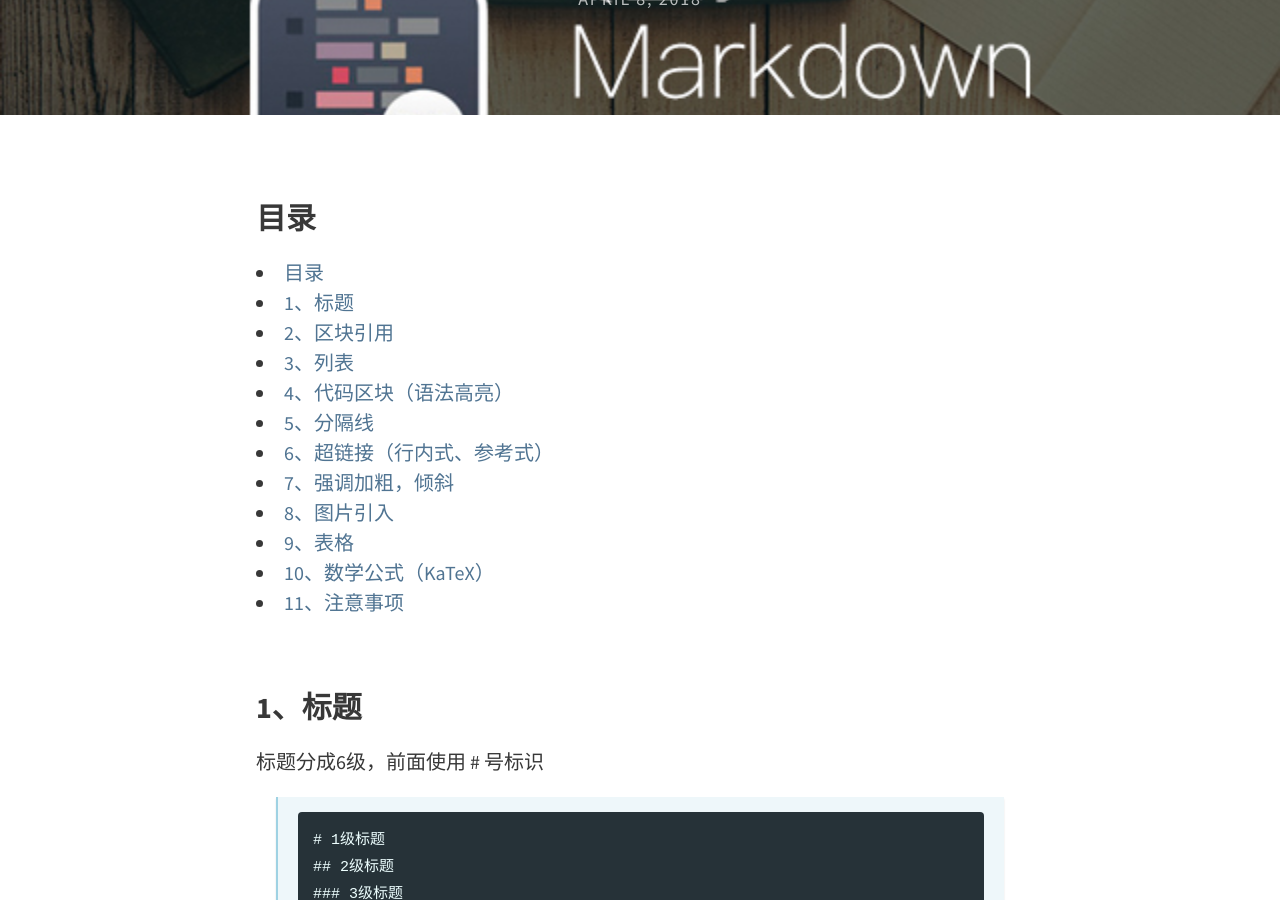
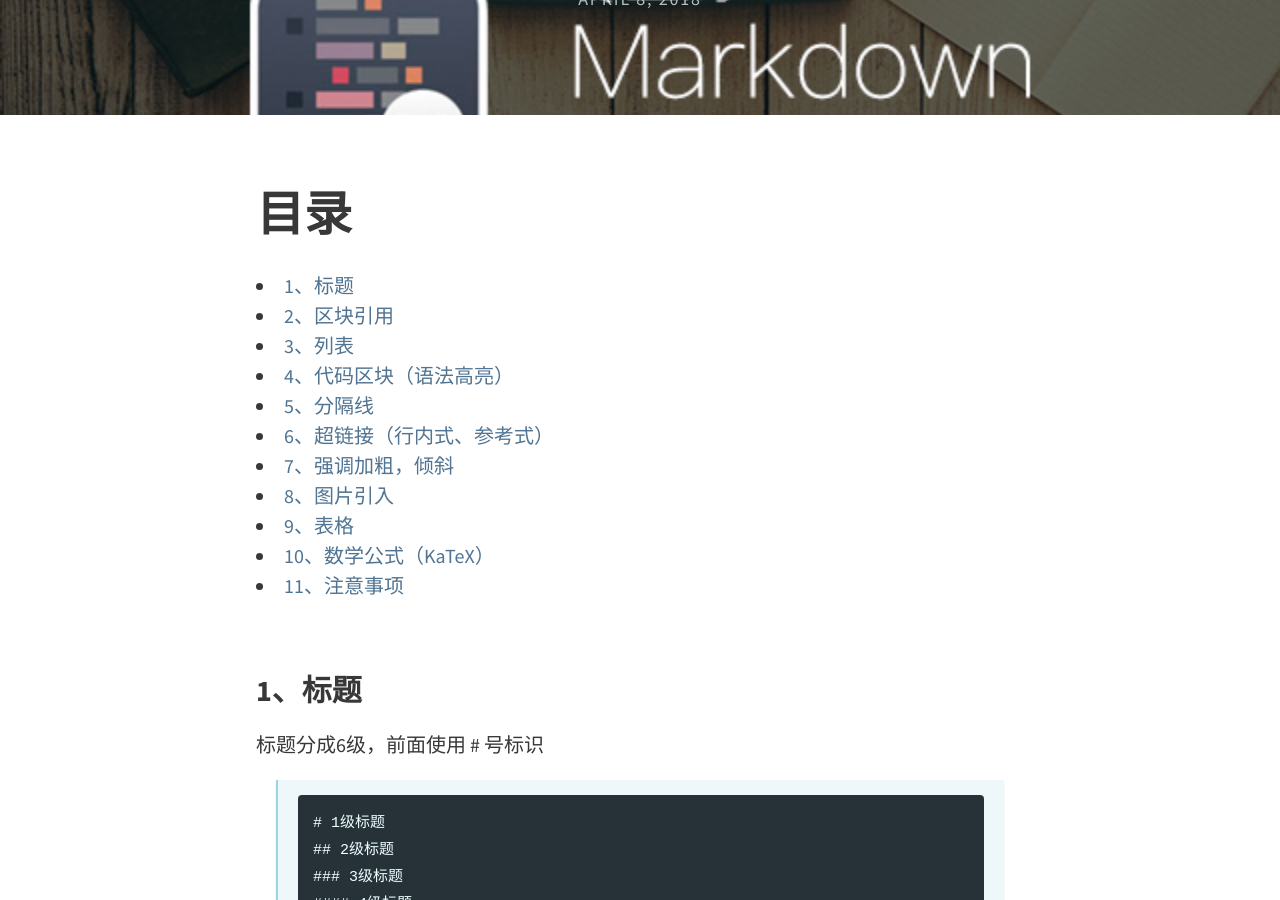
Before and after one commit to TaikangCleverBoy/TaikangCleverBoy.github.io, a Jekyll site: the page built from _posts/2018-04-08-markdown-learning.md, in a window 1280 px wide and 900 px high, scrolled down 306 px. Built offline with Jekyll 4.4.1, drawn with Linux system fonts in a browser that asks for light colours.

Commit message:
markdown 最终版，添加目录

```diff
--- a/_posts/2018-04-08-markdown-learning.md
+++ b/_posts/2018-04-08-markdown-learning.md
@@ -9,8 +9,8 @@
 tags: [markdown]
 ---
 
-### 目录
 <!--more-->
+<p><font size="7" face="黑体"><strong>目录</strong></font></p>
 * auto-gen TOC:
 {:toc}
 
```
